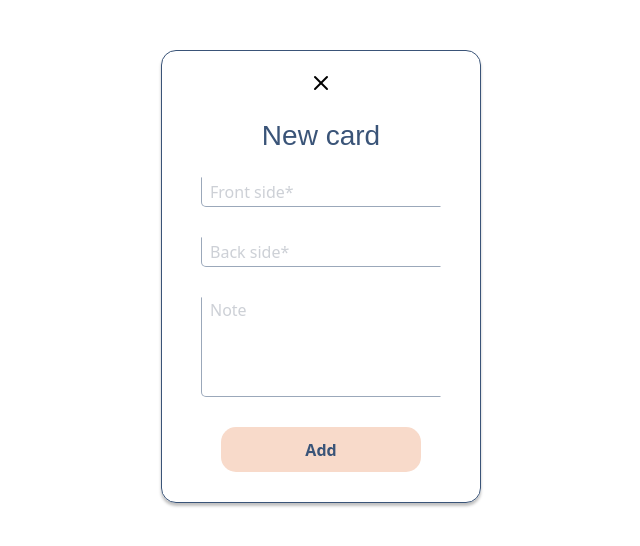
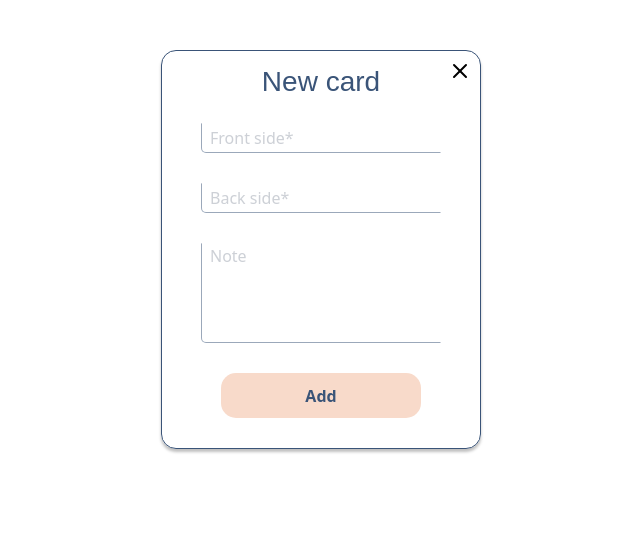
Before and after one commit to Silence502/tc-design, a Nuxt app: page / in a window 1280 px wide. Shown: the top 546 px of the page, without its empty margins (319-959 px from the left). Built offline with nearby package versions, Linux system fonts and the light colour scheme; a web font is replaced by a local one.

Commit message:
New card modal content

```diff
--- a/app.vue
+++ b/app.vue
@@ -4,10 +4,12 @@
       <X />
     </button>
     <h3>New card</h3>
-    <input class="tc-input-primary" placeholder="Front side*" type="text">
-    <input class="tc-input-primary" placeholder="Back side*" type="text">
-    <textarea class="tc-textarea-primary" placeholder="Note"></textarea>
-    <input type="submit" class="tc-button-primary" value="Add">
+    <div class="tc-modal-content">
+      <input class="tc-input-primary" placeholder="Front side*" type="text">
+      <input class="tc-input-primary" placeholder="Back side*" type="text">
+      <textarea class="tc-textarea-primary" placeholder="Note"></textarea>
+      <input type="submit" class="tc-button-primary" value="Add">
+    </div>
   </div>
 </template>
 
--- a/assets/css/tailwind.css
+++ b/assets/css/tailwind.css
@@ -55,6 +55,20 @@
         gap-[30px]
         justify-items-center
         relative;
+
+        & button {
+            @apply
+            absolute
+            right-[8px]
+            top-[8px]
+        }
+
+        & .tc-modal-content {
+            @apply
+            grid
+            gap-[30px]
+            justify-items-center
+        }
     }
 }
 
```
